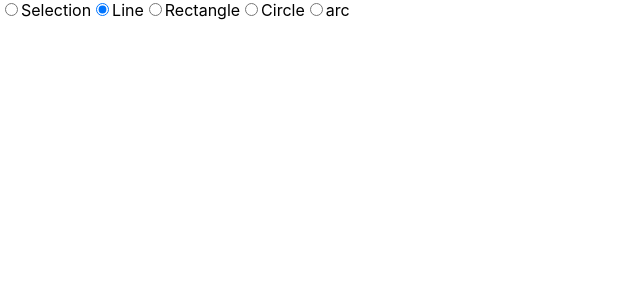
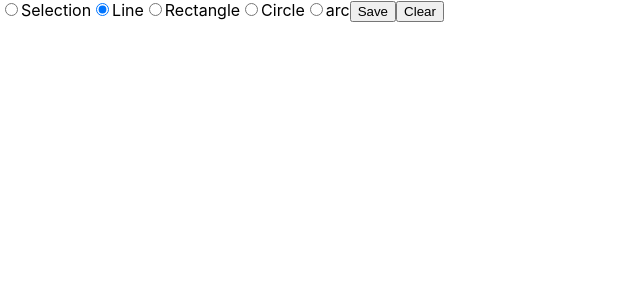
Before and after one commit to AbhinavAdepu/whiteboard-roughjs, a React (Create React App) app: page / in a window 1280 px wide. Shown: the top 300 px of the page, without its empty margins (0-640 px from the left). Built offline with nearby package versions, Linux system fonts and the light colour scheme; the HTML template or start-up script is replaced by a standard one.

Commit message:
Update App.js

```diff
--- a/src/App.js
+++ b/src/App.js
@@ -273,6 +273,21 @@ const App = () => {
         <label htmlFor="circle">Circle</label>
         <input type="radio" id="arc" checked={tool === "arc"} onChange={() => setTool("arc")} />
         <label htmlFor="arc">arc</label>
+        <button
+          onClick={() => {
+            console.log(document.getElementById("canvas").toDataURL());
+          }}
+        >
+          Save
+        </button>
+        <button
+          onClick={() => {
+            console.log(document.getElementById("canvas").width);
+            document.getElementById("canvas").width = document.getElementById("canvas").width;
+          }}
+        >
+          Clear
+        </button>
       </div>
       <canvas id="canvas" width={window.innerWidth} height={window.innerHeight}>
         Canvas
```
